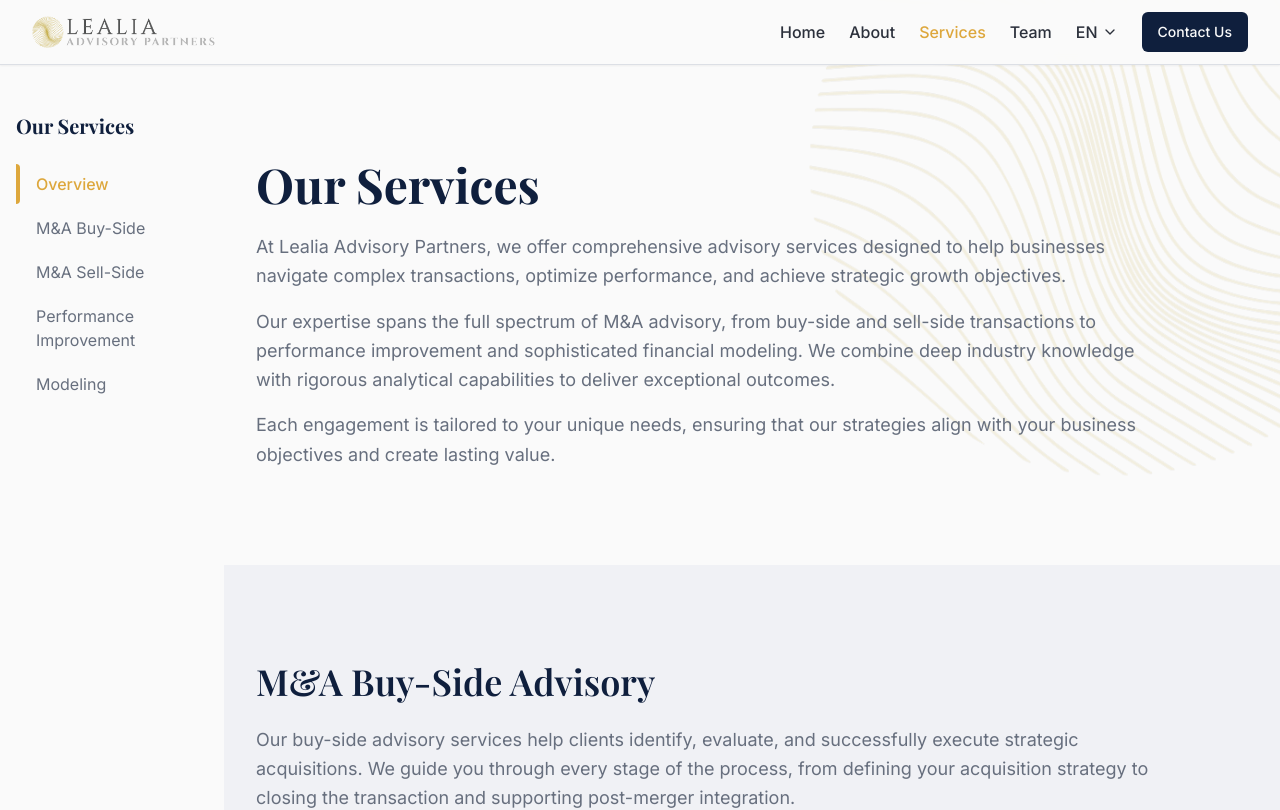
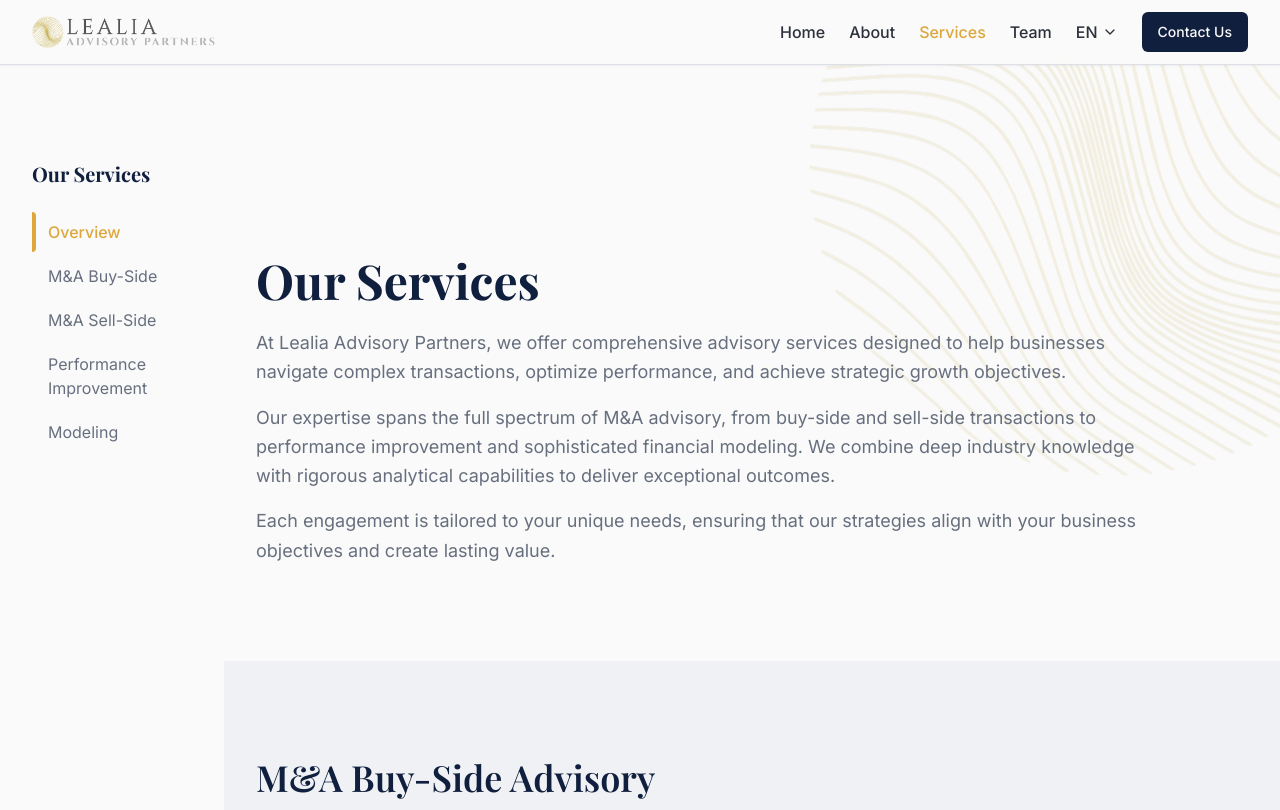
Before and after one commit to LealiaAdvisoryPartners/Lealia_AP_LVBL2, a React (Vite) app: page /services in a window 1280 px wide. Shown: the top 810 px of the page. Built offline with nearby package versions, Linux system fonts and the light colour scheme; the HTML template or start-up script is replaced by a standard one.

Commit message:
try_services

```diff
--- a/src/components/services/ServicesSidebar.tsx
+++ b/src/components/services/ServicesSidebar.tsx
@@ -35,7 +35,9 @@ export const ServicesSidebar = ({
         <div className="fixed inset-0 bg-black/40 backdrop-blur-sm z-50">
           <div className="absolute left-0 top-0 w-64 h-full bg-background border-r border-border p-6 shadow-xl">
             <div className="flex justify-between items-center mb-6">
-              <h3 className="font-heading text-lg font-semibold">{t("servicespage.nav")}</h3>
+              <h3 className="font-heading text-lg font-semibold">
+                {t("servicespage.nav")}
+              </h3>
               <button
                 onClick={() => setMobileNavOpen(false)}
                 aria-label="Close navigation"
@@ -65,14 +67,16 @@ export const ServicesSidebar = ({
       )}
 
       {/* DESKTOP SIDEBAR */}
-      <aside className="hidden lg:flex flex-col w-56 fixed left-0 top-28 h-[calc(100vh-7rem)] z-10 pl-4">
+      <aside className="hidden lg:flex flex-none flex-col w-40 sticky top-28 self-start z-10 pr-4">
         <motion.div
           initial={{ opacity: 0, x: -10 }}
           animate={{ opacity: 1, x: 0 }}
           transition={{ duration: 0.4 }}
           className="mb-6"
         >
-          <h2 className="font-heading text-xl font-bold text-primary">{t("servicespage.nav")}</h2>
+          <h2 className="font-heading text-xl font-bold text-primary">
+            {t("servicespage.nav")}
+          </h2>
         </motion.div>
 
         <motion.nav
@@ -90,7 +94,7 @@ export const ServicesSidebar = ({
 
               <button
                 onClick={() => scrollToSection(section.id)}
-                className={`w-full text-left pl-4 pr-3 py-2 ml-1 rounded-md font-body transition ${
+                className={`w-full text-left pl-3 pr-2 py-2 ml-1 rounded-md font-body transition ${
                   activeSection === section.id
                     ? "text-accent font-medium"
                     : "text-muted-foreground hover:text-foreground hover:bg-muted"
--- a/src/pages/Services.tsx
+++ b/src/pages/Services.tsx
@@ -2,6 +2,7 @@ import { motion } from "framer-motion";
 import { useState, useEffect } from "react";
 import { useLanguage } from "@/contexts/LanguageContext";
 import logoCircle from "@/assets/Logo_no_text_zoom_704x704.png";
+
 import { ServicesSidebar } from "@/components/services/ServicesSidebar";
 import { ServicesOverview } from "@/components/services/ServicesOverview";
 import { ServicesBuySide } from "@/components/services/ServicesBuySide";
@@ -31,7 +32,10 @@ const Services = () => {
         const el = document.getElementById(section.id);
         if (el) {
           const { offsetTop, offsetHeight } = el;
-          if (scrollPosition >= offsetTop && scrollPosition < offsetTop + offsetHeight) {
+          if (
+            scrollPosition >= offsetTop &&
+            scrollPosition < offsetTop + offsetHeight
+          ) {
             setActiveSection(section.id);
             break;
           }
@@ -49,7 +53,8 @@ const Services = () => {
     if (!el) return;
 
     const offset = 100;
-    const elementPosition = el.getBoundingClientRect().top + window.pageYOffset;
+    const elementPosition =
+      el.getBoundingClientRect().top + window.pageYOffset;
 
     window.scrollTo({
       top: elementPosition - offset,
@@ -68,11 +73,16 @@ const Services = () => {
         transition={{ duration: 0.8, ease: "easeOut" }}
         className="absolute top-0 right-0 overflow-hidden pointer-events-none z-0 w-[650px] h-[650px]"
       >
-        <img src={logoCircle} alt="" className="absolute -top-40 -right-40 w-[650px] h-[650px] opacity-35" />
+        <img
+          src={logoCircle}
+          alt=""
+          className="absolute -top-40 -right-40 w-[650px] h-[650px] opacity-35"
+        />
       </motion.div>
 
-      {/* Layout */}
-      <div className="flex relative z-10">
+      {/* Page Layout */}
+      <section className="section-container relative z-10">
+        <div className="flex gap-8">
           <ServicesSidebar
             sections={sections}
             activeSection={activeSection}
@@ -81,7 +91,7 @@ const Services = () => {
             scrollToSection={scrollToSection}
           />
 
-        <main className="flex-1 lg:ml-56">
+          <main className="flex-1">
             <ServicesOverview />
             <ServicesBuySide />
             <ServicesSellSide />
@@ -90,6 +100,7 @@ const Services = () => {
             <ServicesCTA />
           </main>
         </div>
+      </section>
     </>
   );
 };
```
Lines whose indentation alone changed are shown as unchanged.
